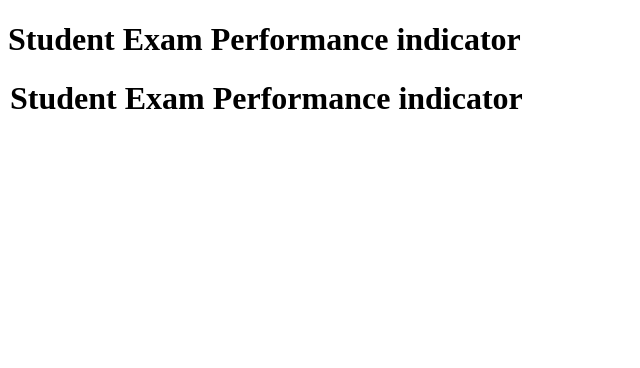
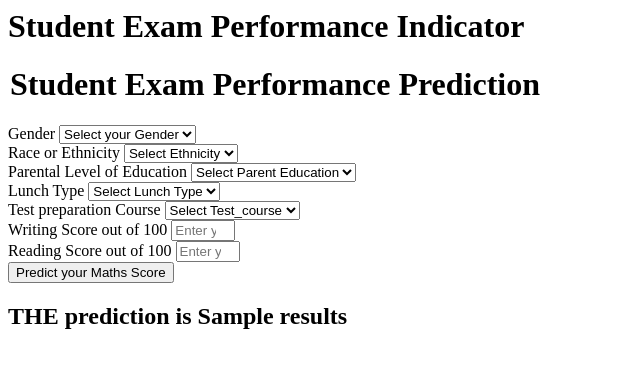
Before and after one commit to jaypatel44/mlproject, a Flask app: template templates/home.html in a window 1280 px wide. Shown: the top 368 px of the page, without its empty margins (0-640 px from the left). Run offline with Flask 2, Linux system fonts and the light colour scheme; the template is opened without the code that fills it: most values are stand-ins (such as "Sample title", 1, 10 or a date in 2020).

Commit message:
Prediction Pipeline

```diff
--- a/app.py
+++ b/app.py
@@ -2,9 +2,10 @@ from flask import Flask,request,render_template
 import numpy as np
 import pandas as pd
 
-from sklearn.preprocessing import StandardScaler
+from src.pipeline.predict_pipeline import PredictPipeline,CustomData
 
-app = Flask(__name__)
+application = Flask(__name__)
+app = application
 
 @app.route('/')
 def index():
@@ -15,7 +16,21 @@ def predict_datapoint():
     if request.method=='GET':
         return render_template('home.html')
     else:
-        pass
+        Data = CustomData(
+            gender=request.form.get('gender'),
+            race_ethnicity=request.form.get('ethnicity'),
+            parental_level_of_education=request.form.get('parental_level_of_education'),
+            lunch=request.form.get('lunch'),
+            test_preparation_course=request.form.get('test_preparation_course'),
+            reading_score=request.form.get('reading_score'),
+            writing_score=request.form.get('writing_score'),
+        )
+        pred_df = Data.get_data_as_data_frame()
+        print(pred_df)
+
+        pred_pipeline = PredictPipeline()
+        results = pred_pipeline.predict(pred_df)
+        return render_template('home.html',results=results[0])
 
 if __name__ == "__main__":
     app.run(host='0.0.0.0',debug=True)
--- a/requirements.txt
+++ b/requirements.txt
@@ -6,5 +6,5 @@ scikit-learn
 catboost
 xgboost
 dill
-Flask
+Flask==2.1.3
 # -e .
--- a/templates/home.html
+++ b/templates/home.html
@@ -1,22 +1,113 @@
-<!DOCTYPE html>
-<html lang="en">
-<head>
-    <meta charset="UTF-8">
-    <meta http-equiv="X-UA-Compatible" content="IE=edge">
-    <meta name="viewport" content="width=device-width, initial-scale=1.0">
-    <title>Student-Form</title>
-</head>
+<html>
+
 <body>
-    <div>
-        <h1>Student Exam Performance indicator</h1>
+    <div class="login">
+        <h1>Student Exam Performance Indicator</h1>
+
         <form action="{{ url_for('predict_datapoint')}}" method="post">
             <h1>
-                <legend>
-                    Student Exam Performance indicator
-                </legend>
+                <legend>Student Exam Performance Prediction</legend>
             </h1>
+            <div class="mb-3">
+                <label class="form-label">Gender</label>
+                <select class="form-control" name="gender" placeholder="Enter you Gender" required>
+                    <option class="placeholder" selected disabled value="">Select your Gender</option>
+                    <option value="male">
+                        Male
+                    </option>
+                    <option value="female">
+                        Female
+                    </option>
+                </select>
+            </div>
+            <div class="mb-3">
+                <label class="form-label">Race or Ethnicity</label>
+                <select class="form-control" name="ethnicity" placeholder="Enter you ethnicity" required>
+                    <option class="placeholder" selected disabled value="">Select Ethnicity</option>
+                    <option value="group A">
+                        Group A
+                    </option>
+                    <option value="group B">
+                        Group B
+                    </option>
+                    <option value="group C">
+                        Group C
+                    </option>
+                    <option value="group D">
+                        Group D
+                    </option>
+                    <option value="group E">
+                        Group E
+                    </option>
+                </select>
+            </div>
+            <div class="mb-3">
+                <label class="form-label">Parental Level of Education</label>
+                <select class="form-control" name="parental_level_of_education" placeholder="Enter you Parent Education"
+                    required>
+                    <option class="placeholder" selected disabled value="">Select Parent Education</option>
+                    <option value="associate's degree">
+                        associate's degree
+                    </option>
+                    <option value="bachelor's degree">
+                        bachelor's degree
+                    </option>
+                    <option value="high school">
+                        high school
+                    </option>
+                    <option value="master's degree">
+                        master's degree
+                    </option>
+                    <option value="some college">
+                        some college
+                    </option>
+                    <option value="some high school">
+                        some high school
+                    </option>
+                </select>
+            </div>
+            <div class="mb-3">
+                <label class="form-label">Lunch Type</label>
+                <select class="form-control" name="lunch" placeholder="Enter you Lunch" required>
+                    <option class="placeholder" selected disabled value="">Select Lunch Type</option>
+                    <option value="free/reduced">
+                        free/reduced
+                    </option>
+                    <option value="standard">
+                        standard
+                    </option>
+                </select>
+            </div>
+            <div class="mb-3">
+                <label class="form-label">Test preparation Course</label>
+                <select class="form-control" name="test_preparation_course" placeholder="Enter you Course" required>
+                    <option class="placeholder" selected disabled value="">Select Test_course</option>
+                    <option value="none">
+                        None
+                    </option>
+                    <option value="completed">
+                        Completed
+                    </option>
+                </select>
+            </div>
+            <div class="mb-3">
+                <label class="form-label">Writing Score out of 100</label>
+                <input class="form-control" type="number" name="reading_score" placeholder="Enter your Reading score"
+                    min='0' max='100' />
+            </div>
+            <div class="mb-3">
+                <label class="form-label">Reading Score out of 100</label>
+                <input class="form-control" type="number" name="writing_score" placeholder="Enter your Reading Score"
+                    min='0' max='100' />
+            </div>
+            <div class="mb-3">
+                <input class="btn btn-primary" type="submit" value="Predict your Maths Score" required />
+            </div>
+        </form>
+        <h2>
+            THE prediction is {{results}}
+        </h2>
 
-        </form>
-    </div>
-</body>
+        <body>
+
 </html>
```
Also changed, not shown: src/pipeline/predict_pipeline.py (+66 -0 lines).
